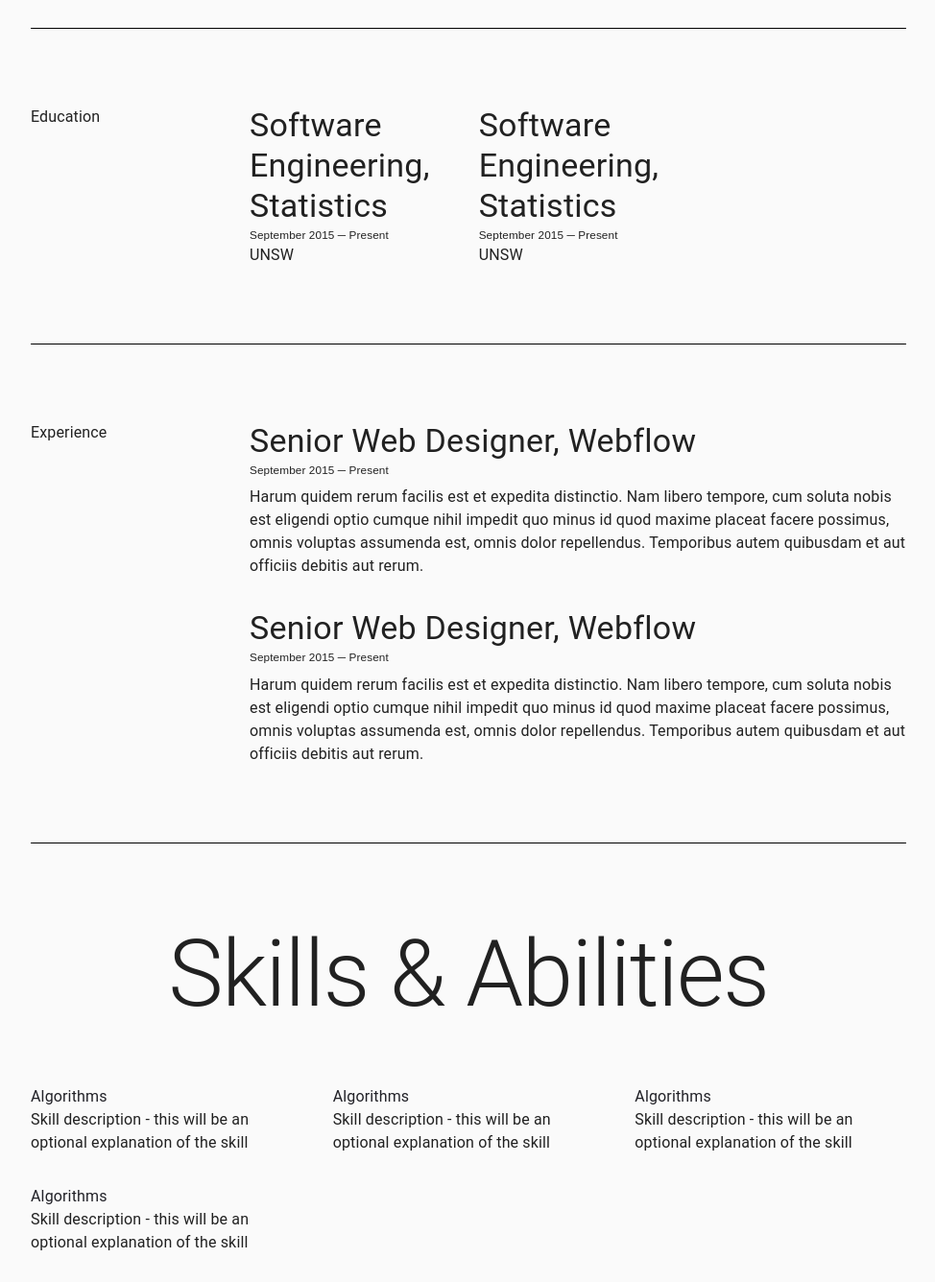
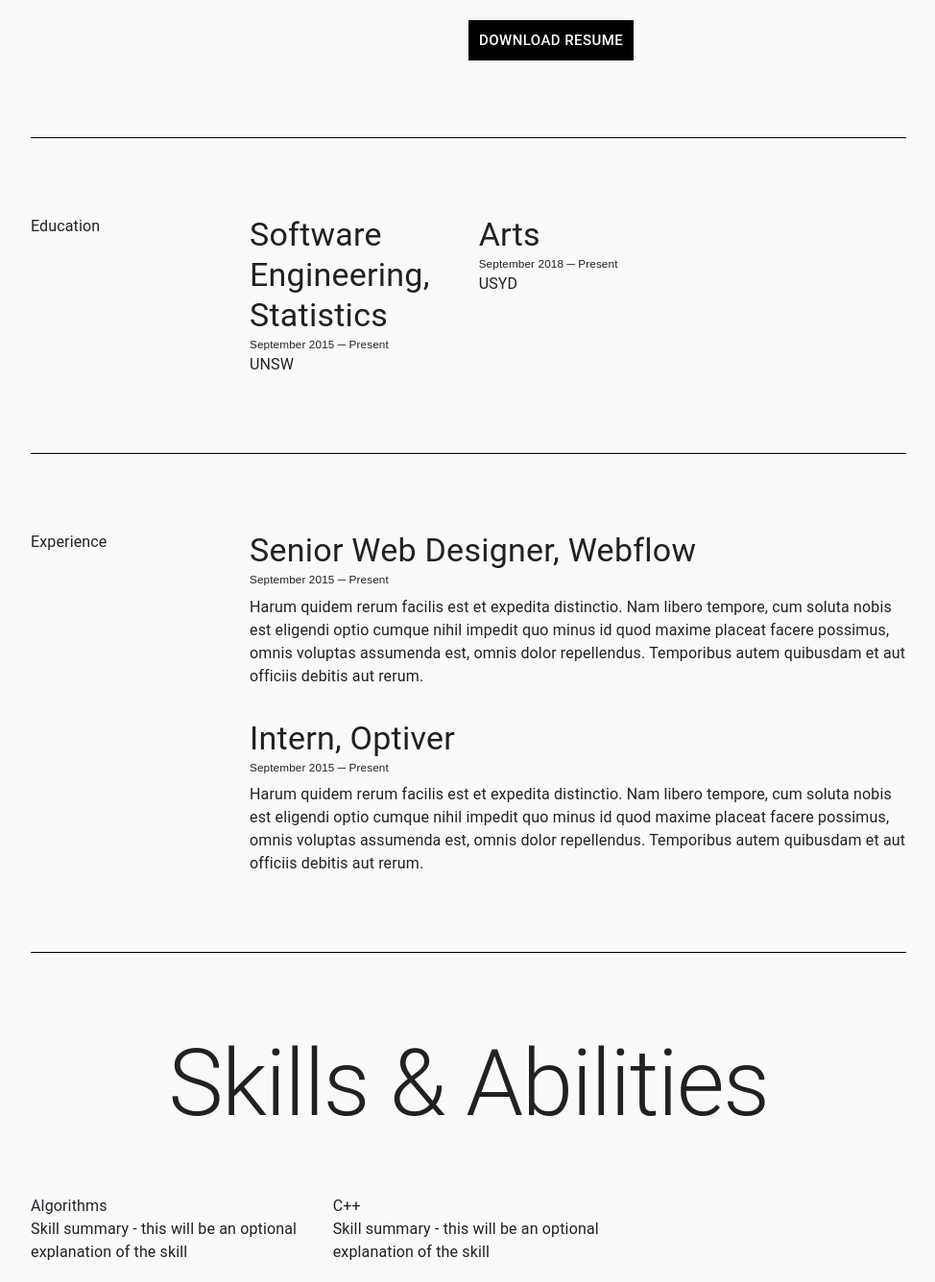
Before and after one commit to rohaldb/Material-UI-Gatsby-Resume-Template, a Gatsby site: page /resume in a window 1280 px wide. Shown: the part 955-2291 px from the top of the page at 96% size, without its empty margins (152-1126 px from the left). Built offline with nearby package versions, Linux system fonts and the light colour scheme; Gatsby itself is replaced by a stand-in of ours.

Commit message:
page nearly done, need to to scrollable links and clean up

```diff
--- a/gatsby-config.js
+++ b/gatsby-config.js
@@ -36,23 +36,23 @@ module.exports = {
       experience: [
         {
           title: 'Senior Web Designer, Webflow',
-          dateRage: 'September 2015 ─ Present',
+          dateRange: 'September 2015 ─ Present',
           summary: 'Harum quidem rerum facilis est et expedita distinctio. Nam libero tempore, cum soluta nobis est eligendi optio cumque nihil impedit quo minus id quod maxime placeat facere possimus, omnis voluptas assumenda est, omnis dolor repellendus. Temporibus autem quibusdam et aut officiis debitis aut rerum.'
         },
         {
           title: 'Intern, Optiver',
-          dateRage: 'September 2015 ─ Present',
+          dateRange: 'September 2015 ─ Present',
           summary: 'Harum quidem rerum facilis est et expedita distinctio. Nam libero tempore, cum soluta nobis est eligendi optio cumque nihil impedit quo minus id quod maxime placeat facere possimus, omnis voluptas assumenda est, omnis dolor repellendus. Temporibus autem quibusdam et aut officiis debitis aut rerum.'
         }
       ],
       skills: [
         {
           title: 'Algorithms',
-          description: 'Skill description - this will be an optional explanation of the skill'
+          summary: 'Skill summary - this will be an optional explanation of the skill'
         },
         {
           title: 'C++',
-          description: 'Skill description - this will be an optional explanation of the skill'
+          summary: 'Skill summary - this will be an optional explanation of the skill'
         }
       ],
       connect: [
--- a/package.json
+++ b/package.json
@@ -7,6 +7,7 @@
     "gatsby": "latest",
     "gatsby-plugin-material-ui": "latest",
     "gatsby-plugin-react-helmet": "latest",
+    "lodash": "^4.17.11",
     "react": "latest",
     "react-dom": "latest",
     "react-helmet": "latest",
--- a/src/components/Education.js
+++ b/src/components/Education.js
@@ -1,4 +1,5 @@
 import React from 'react'
+import PropTypes from 'prop-types'
 import Typography from '@material-ui/core/Typography'
 import { makeStyles } from '@material-ui/core/styles'
 
@@ -22,9 +23,15 @@ export default function Education (props) {
 
   return (
     <div>
-      <Typography variant='h4' className={classes.degree}>Software Engineering, Statistics</Typography>
-      <Typography className={classes.dateRange}>September 2015 ─ Present</Typography>
-      <Typography className={classes.school}>UNSW</Typography>
+      <Typography variant='h4' className={classes.degree}>{props.degree}</Typography>
+      <Typography className={classes.dateRange}>{props.dateRange}</Typography>
+      <Typography className={classes.school}>{props.school}</Typography>
     </div>
   )
 }
+
+Education.propTypes = {
+  school: PropTypes.string.isRequired,
+  dateRange: PropTypes.string.isRequired,
+  degree: PropTypes.string.isRequired
+}
--- a/src/components/Experience.js
+++ b/src/components/Experience.js
@@ -1,9 +1,10 @@
 import React from 'react'
+import PropTypes from 'prop-types'
 import Typography from '@material-ui/core/Typography'
 import { makeStyles } from '@material-ui/core/styles'
 
 const useStyles = makeStyles(theme => ({
-  smallTitle: {
+  dateRange: {
     marginBottom: '8px',
     fontFamily: 'Montserrat, sans-serif',
     fontSize: '11.75px'
@@ -15,9 +16,15 @@ export default function Experience (props) {
 
   return (
     <div>
-      <Typography variant='h4'>Senior Web Designer, Webflow</Typography>
-      <Typography className={classes.smallTitle}>September 2015 ─ Present</Typography>
-      <Typography>Harum quidem rerum facilis est et expedita distinctio. Nam libero tempore, cum soluta nobis est eligendi optio cumque nihil impedit quo minus id quod maxime placeat facere possimus, omnis voluptas assumenda est, omnis dolor repellendus. Temporibus autem quibusdam et aut officiis debitis aut rerum.</Typography>
+      <Typography variant='h4'>{props.title}</Typography>
+      <Typography className={classes.dateRange}>{props.dateRange}</Typography>
+      <Typography>{props.summary}</Typography>
     </div>
   )
 }
+
+Experience.propTypes = {
+  title: PropTypes.string.isRequired,
+  dateRange: PropTypes.string.isRequired,
+  summary: PropTypes.string.isRequired
+}
--- a/src/components/Skill.js
+++ b/src/components/Skill.js
@@ -1,9 +1,10 @@
 import React from 'react'
+import PropTypes from 'prop-types'
 import Typography from '@material-ui/core/Typography'
 import { makeStyles } from '@material-ui/core/styles'
 
 const useStyles = makeStyles(theme => ({
-  skill: {
+  title: {
     color: '#222228',
     margin: '0px'
   }
@@ -14,8 +15,17 @@ export default function Skill (props) {
 
   return (
     <div>
-      <Typography className={classes.skill}>Algorithms</Typography>
-      <Typography>Skill description - this will be an optional explanation of the skill</Typography>
+      <Typography className={classes.title}>{props.title}</Typography>
+      {props.summary !== null ?
+        <Typography>{props.summary}</Typography>
+        :
+        null
+      }
     </div>
   )
 }
+
+Skill.propTypes = {
+  title: PropTypes.string.isRequired,
+  summary: PropTypes.string
+}
--- a/src/pages/resume.js
+++ b/src/pages/resume.js
@@ -10,7 +10,9 @@ import Experience from '../components/Experience'
 import Education from '../components/Education'
 import Skill from '../components/Skill'
 import { SocialIcon } from 'react-social-icons'
+import Button from '@material-ui/core/Button'
 import { graphql } from 'gatsby'
+import _ from 'lodash'
 
 function Divider () {
   const classes = useStyles()
@@ -27,8 +29,10 @@ const useStyles = makeStyles(theme => ({
     flex: 1
   },
   toolbarLink: {
-    padding: theme.spacing(1),
-    flexShrink: 0
+    flexShrink: 0,
+    fontSize: '13.75px',
+    fontWeight: '500',
+    padding: '20px'
   },
   divider: {
     width: '100%',
@@ -42,15 +46,26 @@ const useStyles = makeStyles(theme => ({
   },
   footer: {
     padding: theme.spacing(6, 0)
+  },
+  downloadResume: {
+    marginTop: theme.spacing(3),
+    borderRadius: '0px',
+    backgroundColor: 'black',
+    color: 'white',
+    '&:hover': {
+      backgroundColor: 'transparent',
+      border: '1px solid black',
+      color: 'black'
+    }
   }
 }))
 
 const sections = [
-  'About Me',
+  'About',
   'Education',
   'Experience',
   'Skills',
-  'Contact'
+  'Connect'
 ]
 
 export default ({data}) => {
@@ -62,8 +77,7 @@ export default ({data}) => {
       <Container maxWidth='md'>
         <Toolbar className={classes.toolbar}>
           <Typography
-            component='h2'
-            variant='h5'
+            variant='h1'
             color='inherit'
             noWrap
             className={classes.toolbarTitle}
@@ -78,6 +92,7 @@ export default ({data}) => {
               variant='body2'
               href='#'
               className={classes.toolbarLink}
+              href={`#${section}`}
               >
               {section}
             </Link>
@@ -86,7 +101,7 @@ export default ({data}) => {
 
         <Divider />
 
-        <Grid container direction='row' justify='center' className={classes.section}>
+        <Grid container direction='row' justify='center' className={classes.section} id='About'>
           <Grid item xs={12} sm={6}>
             <img alt='profilePic' src='https://i.ibb.co/zxmcpch/IMG-5700-copy.jpg'
               style={{width: '90%', filter: 'grayscale(100%)'}} />
@@ -95,24 +110,24 @@ export default ({data}) => {
             <Typography>About me</Typography>
             <Typography variant='h1'>{data.site.siteMetadata.resume.about.title}</Typography>
             <Typography>{data.site.siteMetadata.resume.about.summary}</Typography>
+            <Button size='large' className={classes.downloadResume}>Download Resume</Button>
           </Grid>
         </Grid>
 
         <Divider />
 
         {/* Education */}
-        <Grid container direction='row' className={classes.section}>
+        <Grid container direction='row' className={classes.section} id='Education'>
           <Grid item xs={3}>
             <Typography>Education</Typography>
           </Grid>
           <Grid item xs={9}>
             <Grid container direction='row' spacing={4}>
-              <Grid item xs={6} sm={4}>
-                <Education />
-              </Grid>
-              <Grid item xs={6} sm={4}>
-                <Education />
-              </Grid>
+              {_.map(data.site.siteMetadata.resume.education, (edu, i) => (
+                <Grid item xs={6} sm={4} key={i}>
+                  <Education school={edu.school} dateRange={edu.dateRange} degree={edu.degree} />
+                </Grid>
+              ))}
             </Grid>
           </Grid>
         </Grid>
@@ -120,18 +135,17 @@ export default ({data}) => {
         <Divider />
 
         {/* Experience */}
-        <Grid container direction='row' className={classes.section}>
+        <Grid container direction='row' className={classes.section} id='Experience'>
           <Grid item xs={3}>
             <Typography>Experience</Typography>
           </Grid>
           <Grid item xs={9}>
             <Grid container direction='column' spacing={4}>
-              <Grid item>
-                <Experience />
-              </Grid>
-              <Grid item>
-                <Experience />
-              </Grid>
+              {_.map(data.site.siteMetadata.resume.experience, (exp, i) => (
+                <Grid item key={i}>
+                  <Experience title={exp.title} dateRange={exp.dateRange} summary={exp.summary} />
+                </Grid>
+              ))}
             </Grid>
           </Grid>
         </Grid>
@@ -139,22 +153,15 @@ export default ({data}) => {
         <Divider />
 
         {/* Skills */}
-        <Grid container direction='column' className={classes.section}>
+        <Grid container direction='column' className={classes.section} id='Skills'>
           <Typography variant='h1' align='center' style={{ marginBottom: '60px'}} >Skills & Abilities</Typography>
           <Grid item xs={12}>
             <Grid container direction='row' spacing={4}>
-              <Grid item xs={4}>
-                <Skill />
-              </Grid>
-              <Grid item xs={4}>
-                <Skill />
-              </Grid>
-              <Grid item xs={4}>
-                <Skill />
-              </Grid>
-              <Grid item xs={4}>
-                <Skill />
-              </Grid>
+              {_.map(data.site.siteMetadata.resume.skills, (skill, i) => (
+                <Grid item xs={4} key={i}>
+                  <Skill title={skill.title} summary={skill.summary} />
+                </Grid>
+              ))}
             </Grid>
           </Grid>
         </Grid>
@@ -162,14 +169,14 @@ export default ({data}) => {
         <Divider />
 
         {/* Connect */}
-        <Grid container direction='row' className={classes.section}>
+        <Grid container direction='row' className={classes.section} id='Connect'>
           <Grid item xs={3}>
             <Typography>Connect</Typography>
           </Grid>
           <Grid item xs={9}>
-            {data.site.siteMetadata.resume.connect.map(x =>
-              <SocialIcon url={`${x}`} key={`${x}`} className={classes.icon} />)
-            }
+            {_.map(data.site.siteMetadata.resume.connect, (x, i) =>
+              <SocialIcon url={`${x}`} key={i} className={classes.icon} />
+            )}
           </Grid>
         </Grid>
 
@@ -195,12 +202,26 @@ export const query = graphql`
     site {
       siteMetadata {
         resume {
+          experience {
+            title
+            dateRange
+            summary
+          }
+          education {
+            degree
+            dateRange
+            school
+          }
+          connect
+          skills {
+            title
+            summary
+          }
           about {
             name
             title
             summary
           }
-          connect
         }
       }
     }
```
